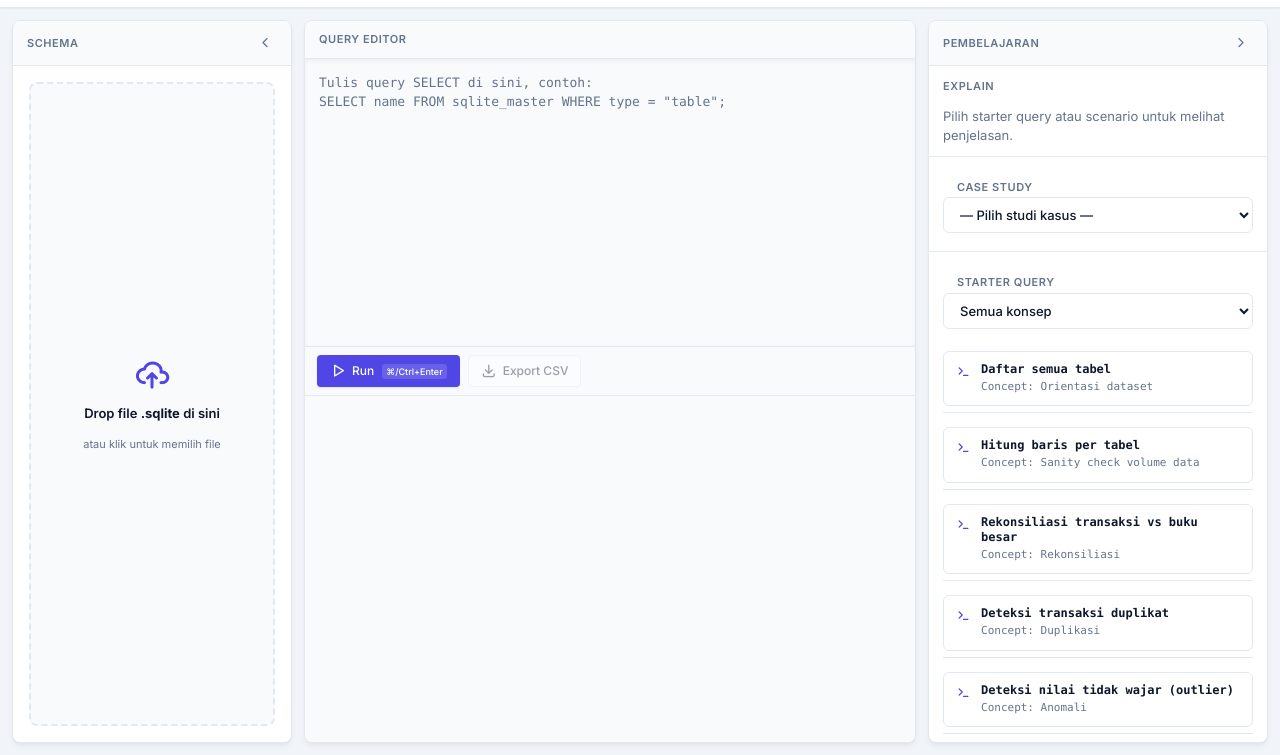
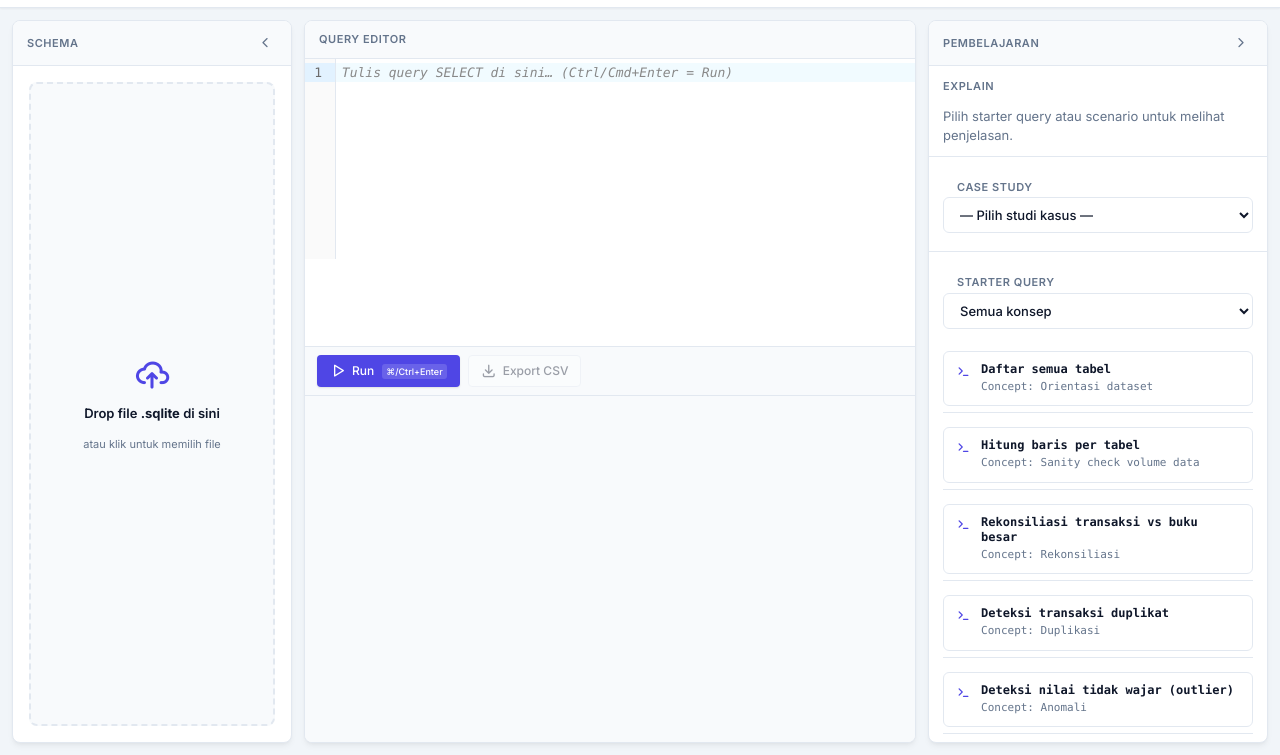
Before and after one commit to ekosup/sqlexplorer, a website built with Vite: page index.html in a window 1280 px wide. Shown: the part 45-800 px from the top of the page. Built offline with nearby package versions, Linux system fonts and the light colour scheme; some packages are replaced by stand-ins of ours.

Commit message:
feat: add query proper query editor using code mirror

```diff
--- a/package.json
+++ b/package.json
@@ -9,6 +9,10 @@
     "preview": "vite preview"
   },
   "dependencies": {
+    "@codemirror/lang-sql": "^6.10.0",
+    "@codemirror/state": "^6.7.0",
+    "@codemirror/view": "^6.43.4",
+    "codemirror": "^6.0.2",
     "sql.js": "^1.10.3"
   },
   "devDependencies": {
--- /dev/null
+++ b/src/editor/queryEditor.ts
@@ -0,0 +1,63 @@
+// FR-03: CodeMirror 6 — syntax highlight SQLite + autocomplete dari schema DB dimuat.
+import { EditorState, Compartment, Prec } from '@codemirror/state';
+import { EditorView, keymap, placeholder } from '@codemirror/view';
+import { sql, SQLite, type SQLNamespace } from '@codemirror/lang-sql';
+import { basicSetup } from 'codemirror';
+import type { TableSchema } from '../db/types';
+
+export type EditorApi = {
+  getValue: () => string;
+  setValue: (sql: string) => void;
+  focus: () => void;
+  updateSchema: (schema: TableSchema[]) => void;
+};
+
+const toNs = (schema: TableSchema[]): SQLNamespace => {
+  const ns: Record<string, string[]> = {};
+  for (const t of schema) ns[t.name] = t.columns.map((c) => c.name);
+  return ns;
+};
+
+const makeLang = (schema?: TableSchema[]) =>
+  sql({ dialect: SQLite, upperCaseKeywords: true, schema: schema?.length ? toNs(schema) : undefined });
+
+export const mountQueryEditor = (
+  parent: HTMLElement,
+  opts: { onRun: () => void; schema?: TableSchema[] },
+): EditorApi => {
+  const lang = new Compartment();
+  const theme = EditorView.theme({
+    '&': { height: '100%', backgroundColor: 'var(--panel)' },
+    '.cm-scroller': {
+      overflow: 'auto',
+      fontFamily: 'ui-monospace, SFMono-Regular, Menlo, monospace',
+      fontSize: '13px',
+      lineHeight: '1.5',
+    },
+    '.cm-gutters': { backgroundColor: '#fafafa', borderRight: '1px solid var(--border)' },
+    '&.cm-focused': { outline: '0' },
+  });
+
+  const view = new EditorView({
+    state: EditorState.create({
+      doc: '',
+      extensions: [
+        basicSetup,
+        placeholder('Tulis query SELECT di sini… (Ctrl/Cmd+Enter = Run)'),
+        lang.of(makeLang(opts.schema)),
+        Prec.highest(keymap.of([{ key: 'Mod-Enter', preventDefault: true, run: () => { opts.onRun(); return true; } }])),
+        EditorView.lineWrapping,
+        theme,
+      ],
+    }),
+    parent,
+  });
+
+  return {
+    getValue: () => view.state.doc.toString(),
+    setValue: (sql) =>
+      view.dispatch({ changes: { from: 0, to: view.state.doc.length, insert: sql }, selection: { anchor: sql.length } }),
+    focus: () => view.focus(),
+    updateSchema: (schema) => view.dispatch({ effects: lang.reconfigure(makeLang(schema)) }),
+  };
+};
--- a/src/main.ts
+++ b/src/main.ts
@@ -7,6 +7,7 @@ import { mountStarterQueryPanel } from './ui/starterQueryPanel';
 import { mountHistoryPanel } from './ui/historyPanel';
 import { mountExplainPanel } from './ui/explainPanel';
 import { mountGlossaryPanel } from './ui/glossaryPanel';
+import { mountQueryEditor } from './editor/queryEditor';
 
 const engine = new SqlEngine();
 
@@ -22,16 +23,11 @@ const runBtn = $('run-query') as HTMLButtonElement;
 const exportBtn = $('export-csv') as HTMLButtonElement;
 const queryMeta = $('query-meta');
 
-// ponytail: editor pakai <textarea> dulu. Ganti ke CodeMirror di T6 (FR-03 syntax highlight).
-const textarea = document.createElement('textarea');
-textarea.style.cssText = 'width:100%;height:100%;border:0;outline:0;resize:none;font:inherit;';
-textarea.placeholder = 'Tulis query SELECT di sini, contoh:\nSELECT name FROM sqlite_master WHERE type = "table";';
-textarea.setAttribute('aria-label', 'Editor SQL');
-editorSlot.appendChild(textarea);
+const editor = mountQueryEditor(editorSlot, { onRun: () => void runQuery() });
 
 const setEditor = (sql: string): void => {
-  textarea.value = sql;
-  textarea.focus();
+  editor.setValue(sql);
+  editor.focus();
 };
 
 const resultGrid = mountResultGrid($('result-grid'));
@@ -95,7 +91,9 @@ mountFileLoader($('file-loader'), {
       dbStatus.textContent = `${file.name} · ${kb} KB`;
       dbStatus.classList.add('ok');
       caseStudy.setLoadedDbName(file.name);
-      schemaBrowser.render(await engine.getSchema());
+      const schema = await engine.getSchema();
+      schemaBrowser.render(schema);
+      editor.updateSchema(schema);
       panelSchema.classList.add('db-loaded');
     } catch (err) {
       dbStatus.textContent = `Gagal memuat: ${(err as Error).message}`;
@@ -108,7 +106,7 @@ let lastRows: unknown[][] = [];
 let lastCols: string[] = [];
 
 const runQuery = async (): Promise<void> => {
-  const sql = textarea.value.trim();
+  const sql = editor.getValue().trim();
   if (!sql) return;
   queryMeta.textContent = 'Menjalankan…';
   queryMeta.classList.remove('error');
@@ -131,12 +129,6 @@ const runQuery = async (): Promise<void> => {
 };
 
 runBtn.addEventListener('click', () => void runQuery());
-textarea.addEventListener('keydown', (e) => {
-  if ((e.metaKey || e.ctrlKey) && e.key === 'Enter') {
-    e.preventDefault();
-    void runQuery();
-  }
-});
 
 exportBtn.addEventListener('click', () => {
   if (!lastCols.length) return;
--- a/src/styles.css
+++ b/src/styles.css
@@ -513,24 +513,17 @@ html, body { height: 100%; margin: 0; background: var(--bg); overflow: hidden; t
 /* Editor & Actions */
 .editor-slot {
   font-family: ui-monospace, SFMono-Regular, Menlo, Monaco, Consolas, monospace;
-  font-size: 13px;
-  padding: 12px;
-  line-height: 1.5;
+  height: 200px;
+  padding: 0;
   background: var(--editor-bg);
-  box-shadow: inset 0 2px 4px rgba(0,0,0,0.05);
 }
 
-textarea {
-  width: 100%;
-  height: 100%;
-  border: 0;
-  outline: 0;
-  resize: none;
-  font: inherit;
-  background: transparent;
-  color: var(--editor-text);
-}
-textarea::placeholder { color: var(--muted); }
+/* CodeMirror 6 */
+.cm-editor { height: 100%; }
+.cm-editor.cm-focused { outline: 0; }
+.cm-gutters { background: transparent; border-right: 1px solid var(--border); }
+.cm-content { caret-color: var(--accent); }
+.cm-placeholder { color: var(--muted); font-style: italic; }
 
 .editor-actions {
   display: flex;
```
Also changed, not shown: 1 other file.
